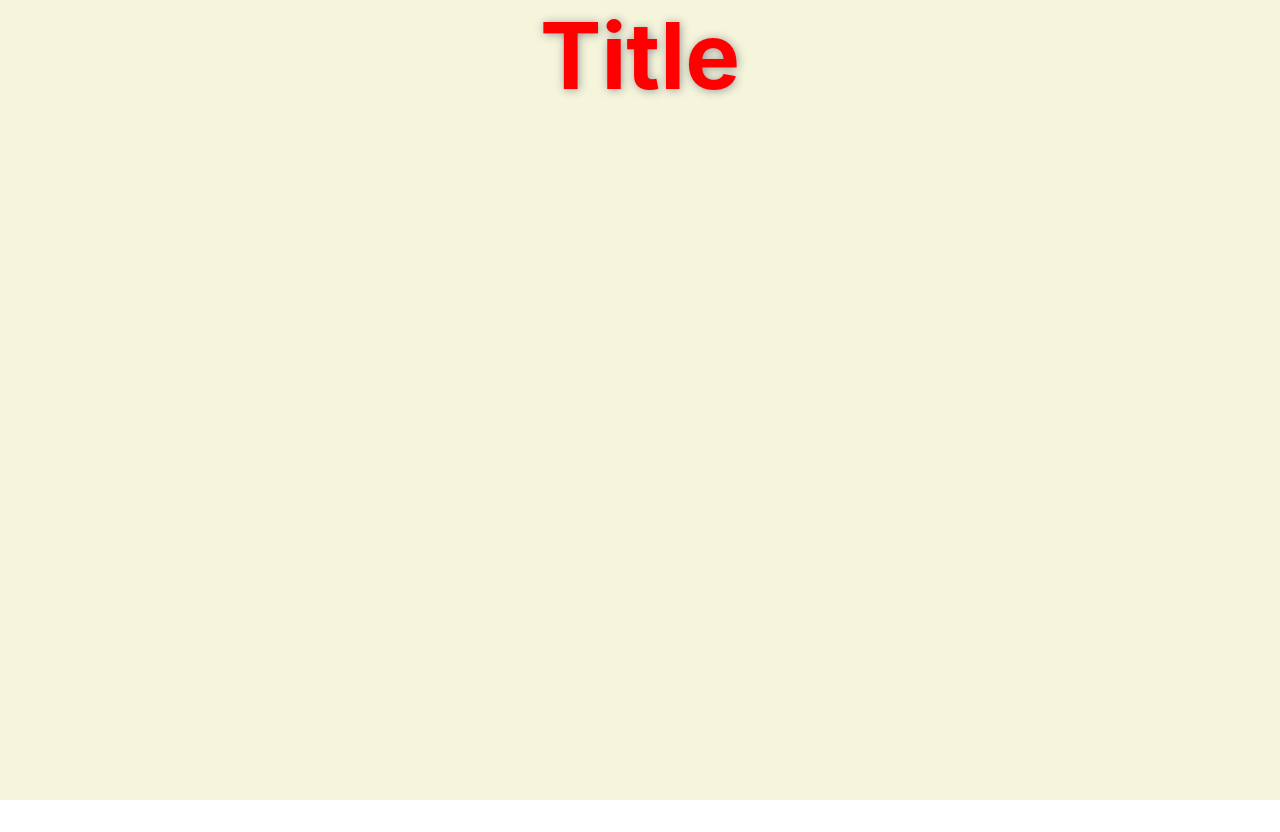
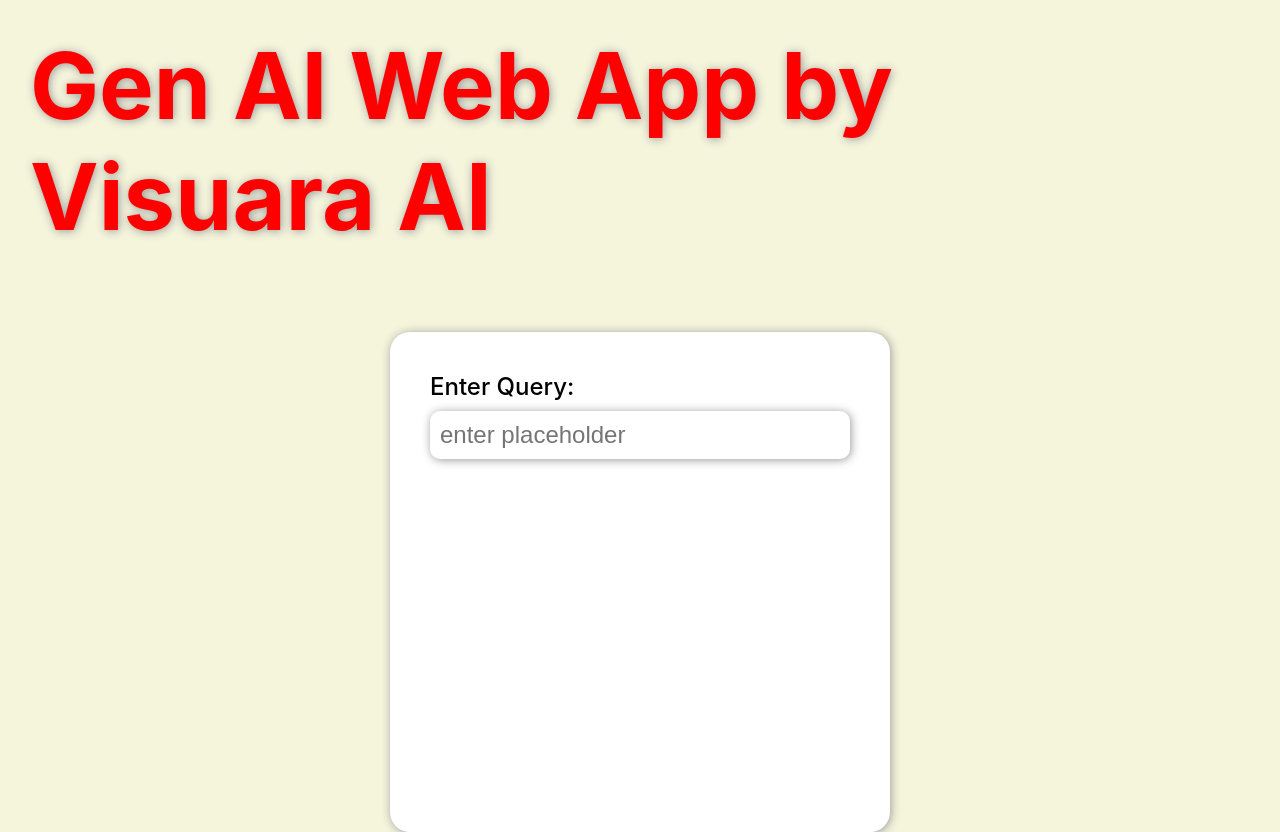
Before and after one commit to Madhumita311/gen_ai_Web-app, a React (Vite) app in the folder genai-web-app/: page / in a window 1280 px wide. Before the commit the page ends 800 px from the top, so only its background shows below. Built offline with nearby package versions, Linux system fonts and the light colour scheme.

Commit message:
form is created

```diff
--- a/genai-web-app/src/App.css
+++ b/genai-web-app/src/App.css
@@ -11,4 +11,38 @@
   color: red;
   font-size: 92px;
   text-shadow: 1px 1px 10px #999 ;
+  padding:30px
 }
+.form-container{
+  background: #fff;
+  min-height: 500px;
+  width: 500px;
+  box-shadow: 1px 1px 10px #999;
+  border-radius: 20px;
+
+  display: flex;
+  align-items: center;
+  flex-direction: column;
+  gap:50px;
+  padding:40px;
+
+}
+.form-container>div{
+  width: 100%;
+}
+
+label {
+  display:block;
+  padding-bottom:10px ;
+  font-size:24px;
+  font-weight: 500;
+}
+.query-input{
+  font-size: 24px;
+  padding: 10px;
+  width: 100%;
+  border:none;
+  box-shadow: 1px 1px 10px #999;
+  border-radius: 10px;
+
+}
--- a/genai-web-app/src/App.jsx
+++ b/genai-web-app/src/App.jsx
@@ -6,9 +6,16 @@
 function App() {
   return (
    <div className='main-container'>
-<h1>Title</h1>
+<h1>Gen AI Web App by Visuara AI</h1>
+<div className='form-container'>
+  <div>
+    <label>Enter Query:</label>
+    <input type='text'
+    className='query-input' placeholder="enter placeholder"/>
+  </div>
+</div>
    </div>
-  )
+  );
 }
 
 export default App
```
Also changed, not shown: 1 other file (tests, documents, lock files or other folders).
